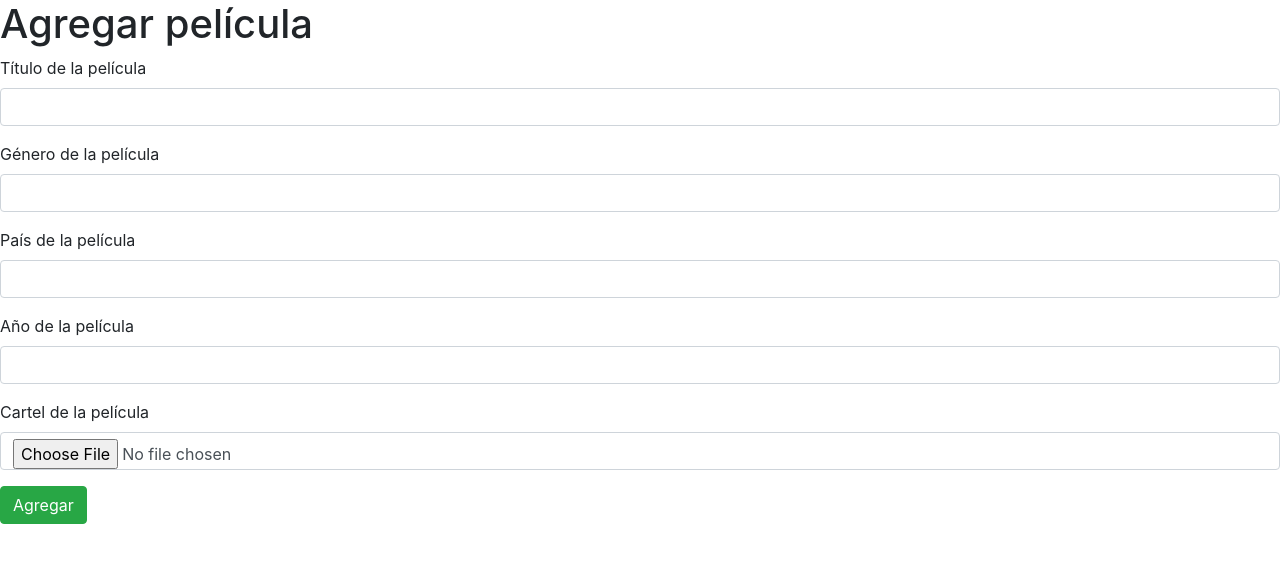
After one commit to abdell1999/videoclub, a PHP site: page /agregar_pelicula.php in a window 1280 px wide. The commit adds this page. Shown: the top 563 px of the page. Run offline with PHP 8.4, Linux system fonts and the light colour scheme.

Commit message:
Agregado agregar_pelicula, formulario funcional a excepción del cartel

```diff
--- /dev/null
+++ b/agregar_pelicula.php
@@ -0,0 +1,86 @@
+<!DOCTYPE html>
+<html lang="es">
+<head>
+    <meta charset="UTF-8">
+    <meta http-equiv="X-UA-Compatible" content="IE=edge">
+    <meta name="viewport" content="width=device-width, initial-scale=1.0">
+
+    <!-- Bootstrap CSS -->
+    <link rel="stylesheet" href="https://stackpath.bootstrapcdn.com/bootstrap/4.3.1/css/bootstrap.min.css" integrity="sha384-ggOyR0iXCbMQv3Xipma34MD+dH/1fQ784/j6cY/iJTQUOhcWr7x9JvoRxT2MZw1T" crossorigin="anonymous">
+
+
+    <title>Agregar película</title>
+</head>
+<body>
+    <h1>Agregar película</h1>
+
+    <form role="form" method="POST" action="agregar_pelicula.php">
+  <div class="form-group">
+    <label for="titulo">Título de la película</label>
+    <input type="text" class="form-control" name="titulo" required>
+  </div>
+  <div class="form-group">
+    <label for="genero">Género de la película</label>
+    <input type="text" class="form-control" name="genero" required>
+  </div>
+  <div class="form-group">
+    <label for="pais">País de la película</label>
+    <input type="text" class="form-control" name="pais" required>
+  </div>
+  <div class="form-group">
+    <label for="anyo">Año de la película</label>
+    <input type="number" class="form-control" name="anyo" required>
+  </div>
+
+
+
+  <div class="form-group">
+    <label for="cartel">Cartel de la película</label>
+    <input type="file" class="form-control" name="cartel" required>
+  </div>
+
+
+
+
+  <button type="submit" class="btn btn-success">Agregar</button>
+</form>
+
+
+
+<?php
+
+
+require 'conexion.php';
+if (isset($_POST['titulo']) && isset($_POST['genero']) && isset($_POST['pais']) && isset($_POST['anyo']) && isset($_POST['cartel'])) {
+  $titulo=$_POST['titulo'];
+  $genero = $_POST['genero'];
+  $pais = $_POST['pais'];
+  $anyo = $_POST['anyo'];
+  $cartel = $_POST['cartel'];
+
+
+
+    $insertar = "INSERT INTO peliculas(titulo, genero, pais, anyo, cartel) VALUES ('$titulo', '$genero', '$pais','$anyo', '$cartel')";
+    $resultado = mysqli_query($conexion, $insertar);
+
+    if ($resultado) {
+      header("location:index.php");
+    }else{
+      echo "Ha ocurrido un error, no se ha podido registrar el nuevo usuario";
+    }
+
+  }
+
+
+
+
+
+
+
+
+
+
+?>
+
+</body>
+</html>
--- a/index.php
+++ b/index.php
@@ -20,7 +20,7 @@
         require 'conexion.php';
 
 
-            echo "<a class='btn btn-success'>Añadir pelicula</a>";
+            echo "<a class='btn btn-success' href='agregar_pelicula.php'>Añadir pelicula</a>";
             echo "<br>";
             echo "<br>";
 
@@ -36,7 +36,7 @@
                 echo "<td><img class='card-img-top col-md-4 d-none d-md-block ml-6' src='$fila->cartel' alt='Miniatura'></td>";
 
                 echo "<td> <a class='btn btn-warning' href='#'>Editar</a>
-                <a class='btn btn-danger' href='eliminar.php?id=$fila->id'>Eliminar</a></td>";
+                <a class='btn btn-danger' href='eliminar_pelicula.php?id=$fila->id'>Eliminar</a></td>";
 
 
 
```
Also changed, not shown: eliminar_pelicula.php (renamed from eliminar.php).
